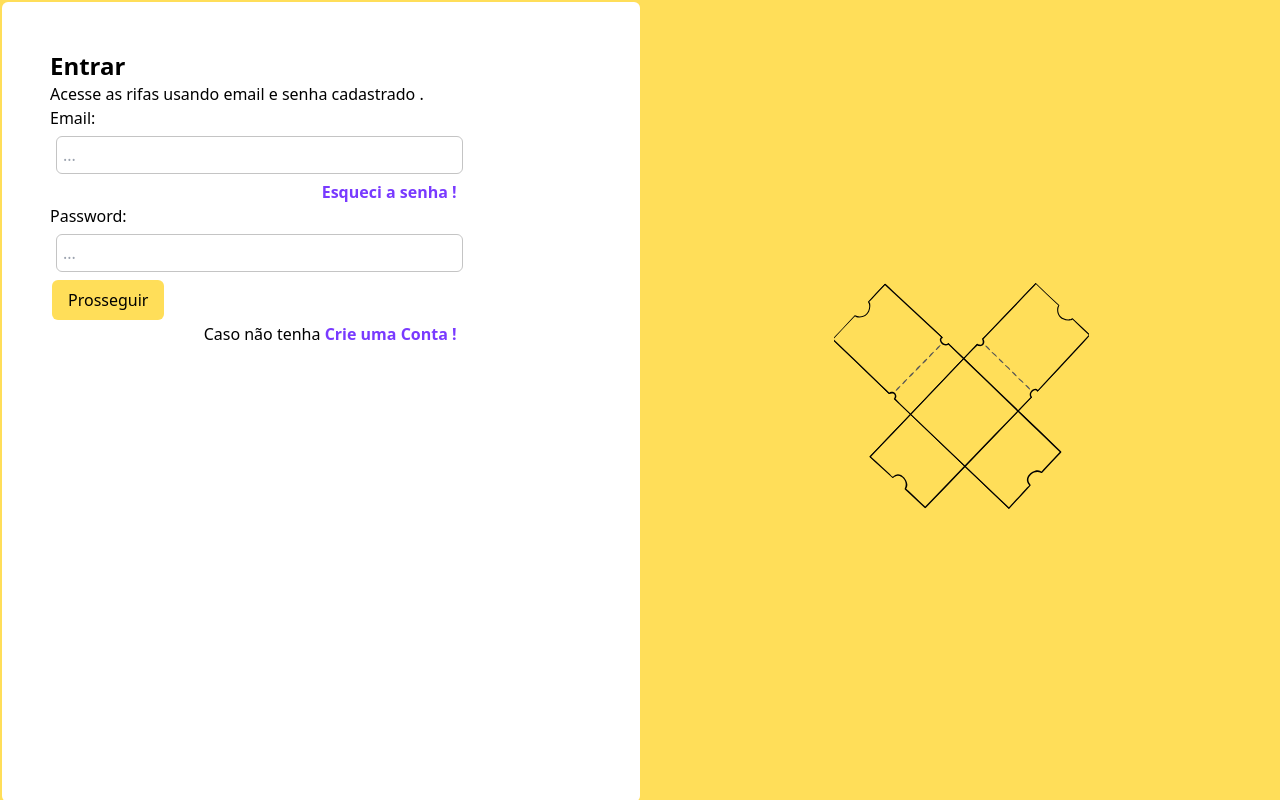
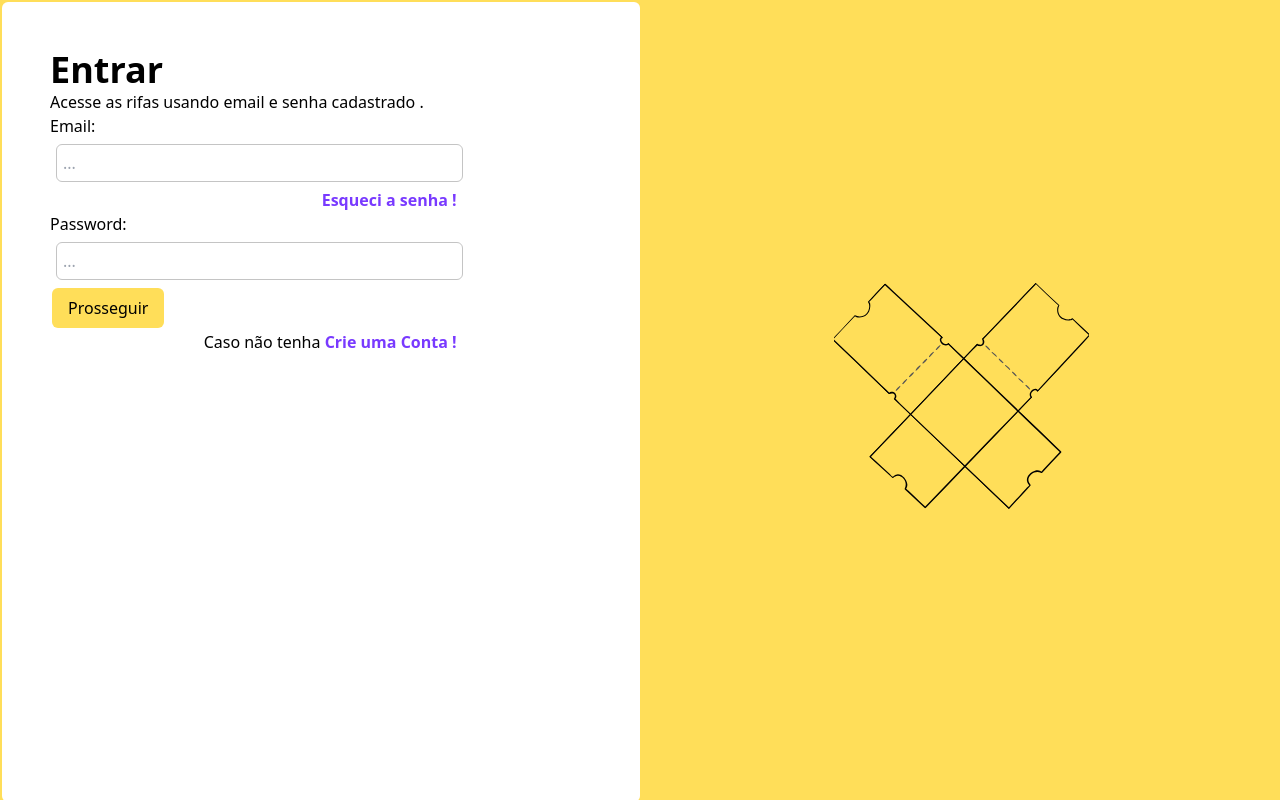
Before and after one commit to pedro256/rifaz-frontend, a Next.js app: page /login in a window 1280 px wide. Built offline with nearby package versions, Linux system fonts and the light colour scheme.

Commit message:
fix: login page

```diff
--- a/src/pages/login/index.tsx
+++ b/src/pages/login/index.tsx
@@ -5,18 +5,18 @@ import { Button } from '@/components/button';
 
 export default function Login() {
 
-  const [email,setEmail]= useState("");
-  const [password,setPassword] = useState("");
+  const [email, setEmail] = useState("");
+  const [password, setPassword] = useState("");
 
   return (
     <div className={styles.bglogin}>
       <div className='block md:flex md:flex-row-reverse'>
-      <div className='w-full md:w-1/2 flex justify-center'>
-          <img src="favico.svg" alt="logo" className='w-2/5'/>
+        <div className='w-full md:w-1/2 flex justify-center'>
+          <img src="favico.svg" alt="logo" className='w-2/5' />
         </div>
         <div className={styles.card}>
 
-          <h1 className="text-base  font-bold sm:text-2xl">
+          <h1 className="text-xl font-bold sm:text-4xl">
             Entrar
           </h1>
           <p>Acesse as rifas usando email e senha cadastrado .</p>
@@ -40,12 +40,12 @@ export default function Login() {
             </div>
           </div>
 
-          <Button value="Prosseguir" type="primary"/>
+          <Button value="Prosseguir" type="primary" />
 
           <div className='grid justify-items-end w-3/4'>
             <div>
               <p> Caso não tenha
-              <a className="text-link-esp" href="#"> Crie uma Conta !</a>
+                <a className="text-link-esp" href="register"> Crie uma Conta !</a>
               </p>
 
             </div>
```
